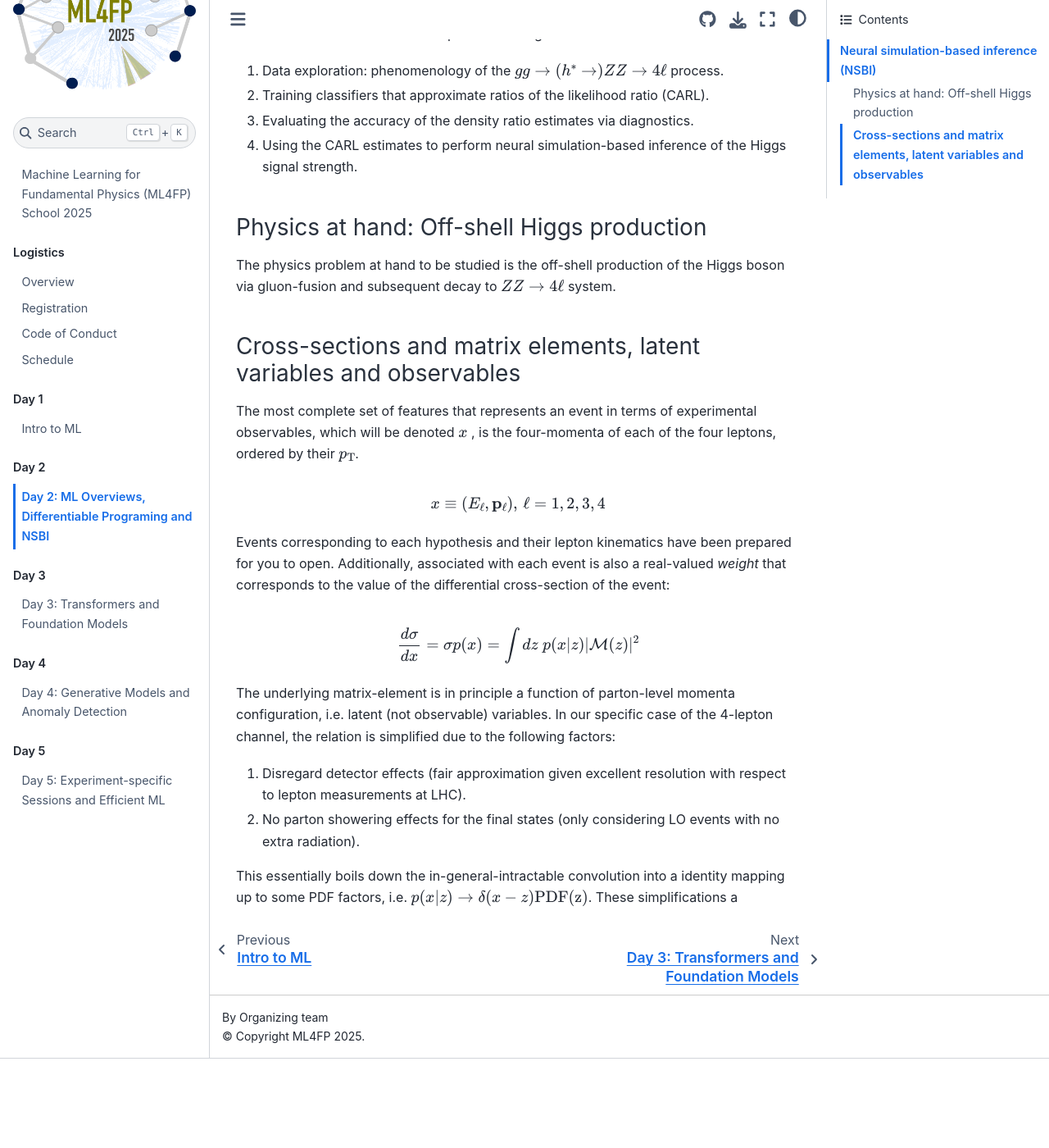
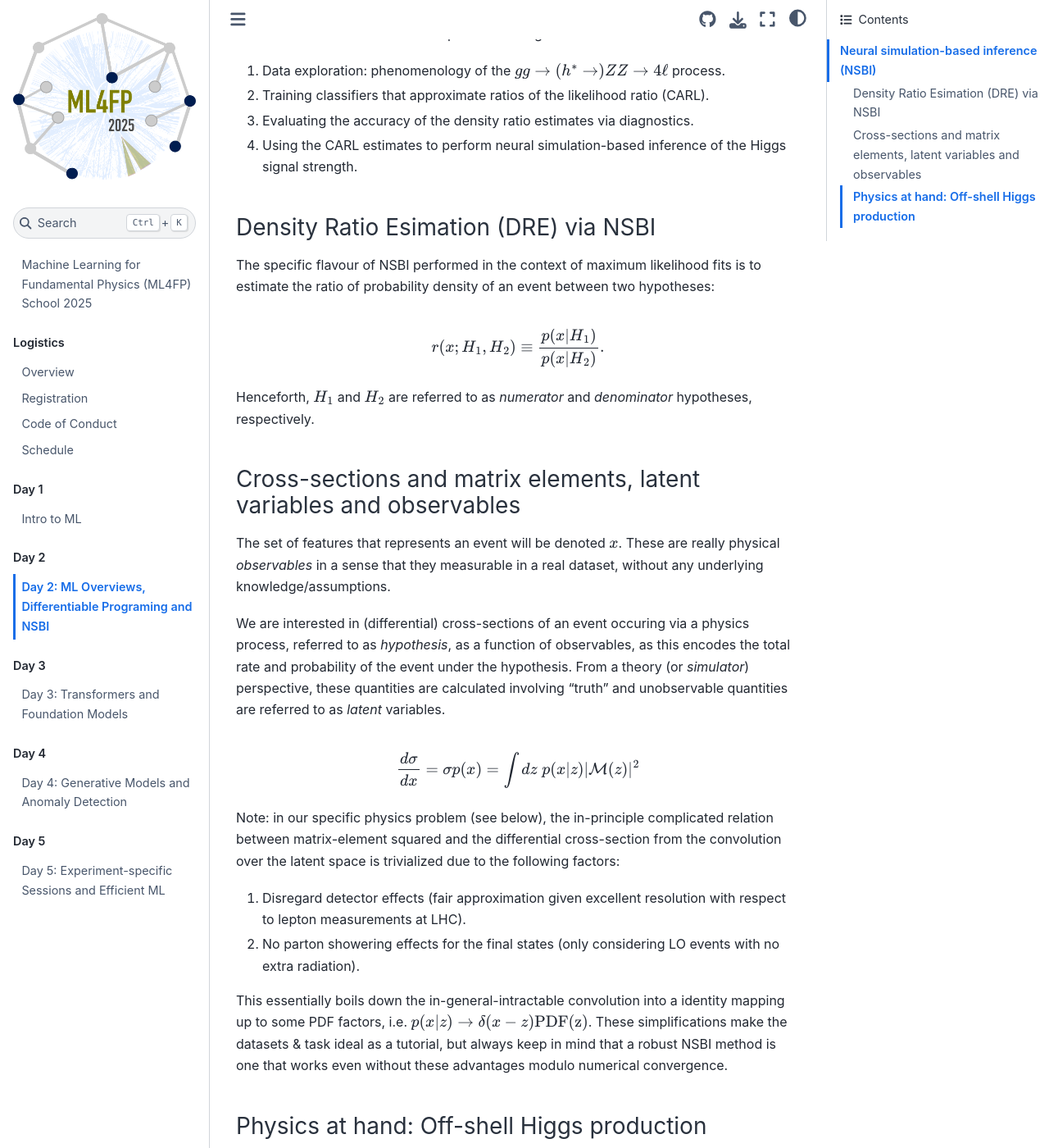
Before and after one commit to mohummudh/2025-lbnl, a Jupyter Book: the page built from sessions/day2/day2.md, in a window 1280 px wide and 1400 px high, scrolled down 260 px. Shown: the whole window at 82% size. Built offline with Jupyter Book 1.0.4 settings and Sphinx 7.4.7 and the Sphinx Book theme 1.1.4, drawn with Linux system fonts in a browser that asks for light colours; pages that are not in the unit, such as notebooks, are missing from menus; before the commit the page ends 1551 px from its top, so only the background shows below that; some of the changed text lies outside the part shown.

Commit message:
Text material & CARL calibration

```diff
--- a/sessions/day2/day2.md
+++ b/sessions/day2/day2.md
@@ -9,23 +9,56 @@
 3. Evaluating the accuracy of the density ratio estimates via diagnostics.
 4. Using the CARL estimates to perform neural simulation-based inference of the Higgs signal strength.
 
-### Physics at hand: Off-shell Higgs production
+### Density Ratio Esimation (DRE) via NSBI
 
-The physics problem at hand to be studied is the off-shell production of the Higgs boson via gluon-fusion and subsequent decay to $ZZ \to 4\ell$ system.
+The specific flavour of NSBI performed in the context of maximum likelihood fits is to estimate the ratio of probability density of an event between two hypotheses:
+
+$$
+r (x ; H_1, H_2) \equiv \frac{p(x | H_1)}{p(x | H_2)}.
+$$
+
+Henceforth, $H_1$ and $H_2$ are referred to as _numerator_ and _denominator_ hypotheses, respectively.
 
 ### Cross-sections and matrix elements, latent variables and observables
 
-The most complete set of features that represents an event in terms of experimental observables, which will be denoted $x$ , is the four-momenta of each of the four leptons, ordered by their $p_{\rm T}$.
+The set of features that represents an event will be denoted $x$. These are really physical _observables_ in a sense that they measurable in a real dataset, without any underlying knowledge/assumptions.
 
-$$ x \equiv (E_\ell, {\bf p}_{\ell}),\, \ell = 1,2,3,4$$
-
-Events corresponding to each hypothesis and their lepton kinematics have been prepared for you to open. Additionally, associated with each event is also a real-valued *weight* that corresponds to the value of the differential cross-section of the event:
+We are interested in (differential) cross-sections of an event occuring via a physics process, referred to as _hypothesis_, as a function of observables, as this encodes the total rate and probability of the event under the hypothesis. From a theory (or _simulator_) perspective, these quantities are calculated involving "truth" and unobservable quantities  are referred to as _latent_ variables.
 
 $$ \frac{d\sigma}{dx} = \sigma p(x) = \int dz \; p(x | z) |\mathcal{M}(z)|^2 $$
 
-The underlying matrix-element is in principle a function of parton-level momenta configuration, i.e. latent (not observable) variables. In our specific case of the 4-lepton channel, the relation is simplified due to the following factors:
+Note: in our specific physics problem (see below), the in-principle complicated relation between matrix-element squared and the differential cross-section from the convolution over the latent space is trivialized due to the following factors:
 
 1. Disregard detector effects (fair approximation given excellent  resolution with respect to lepton measurements at LHC).
 2. No parton showering effects for the final states (only considering LO events with no extra radiation).
 
-This essentially boils down the in-general-intractable convolution into a identity mapping up to some PDF factors, i.e. $p(x | z) \to \delta(x - z) {\rm PDF(z)}$. These simplifications a
+This essentially boils down the in-general-intractable convolution into a identity mapping up to some PDF factors, i.e. $p(x | z) \to \delta(x - z) {\rm PDF(z)}$. These simplifications make the datasets & task ideal as a tutorial, but always keep in mind that a robust NSBI method is one that works even without these advantages modulo numerical convergence.
+
+### Physics at hand: Off-shell Higgs production
+
+The physics problem at hand to be studied is the off-shell production of the Higgs boson. Disregarding the $q\bar{q}$-initiated processes (imagine an LGC: the Large Gluon Collider), the leading-order $gg \to 4\ell$ diagrams are:
+
+1. Higgs signal via gluon-fusion production, $gg \to h^{\ast} \to ZZ \to 4\ell$.
+2. Continuum background via box diagram, $gg \to ZZ \to 4\ell$.
+
+These processes non-trivially interfere with each other: in other words, the full matrix-element squared of the $gg\to (h^{\ast}\to) \to ZZ 4\ell$ is given by:
+
+$$
+\left| \mathcal{M}_{\rm S} + \mathcal{M}_{\rm B} \right|^2 = |\mathcal{M}_{\rm S}|^2 + 2 \mathbb{R} ( \mathcal{M}^{\dag}_{\rm S} \mathcal{M}_{\rm B} ) + \left| \mathcal{M}_{\rm B} \right|^2.
+$$
+
+BSM mdifications to the Higgs signal process is assumed to occur through the signal strength parameter, $\mu \in \mathbb{R}$, that scales the signal-squared & inteference terms as:
+
+$$
+\left| \sqrt{\mu} \mathcal{M}_{\rm S} + \mathcal{M}_{\rm B} \right|^2 = \mu |\mathcal{M}_{\rm S}|^2 + \sqrt{\mu} 2 \mathbb{R} ( \mathcal{M}^{\dag}_{\rm S} \mathcal{M}_{\rm B} ) + \left| \mathcal{M}_{\rm B} \right|^2.
+$$
+
+In terms of probabilities, the mixture model of the full signal+background+inteference (SBI*) hypothesis as a function of the signal strength parameter becomes
+
+$$
+\frac{p_{\rm SBI} (x | \mu)}{p_{\rm B} (x)} = \frac{ (\mu - \sqrt{\mu}) \sigma_{\rm S} p_{\rm S}(x) + \sqrt{\mu} \sigma_{\rm SBI} p_{\rm SBI}(x) + (1-\sqrt{\mu}) \sigma_{\rm B} }{ \mu \sigma_{\rm S} + \sqrt{\mu} \sigma_{\rm I} + \sigma_{\rm B} },
+$$
+
+where we have performed a small linear algebra maneuver, $\mu\sigma_{\rm S} + \sqrt{\mu} \sigma_{\rm I}+ \sigma_{\rm B} = (\mu-\sqrt{\mu})\sigma_{\rm S} + \sqrt{\mu}(\sigma_{\rm S} + \sigma_{\rm B} + \sigma_{\rm I}) + (1-\sqrt{\mu})\sigma_{\rm B} $ (multiplied with their probabilities) in the numerator.
+
+Note: A little confusingly, our physics process (SBI) and statistical technique (NSBI) share similar acronyms. Always pay attention to the presence/lack of "N" to distinguish the two.
```
Also changed, not shown: 3 other files.
